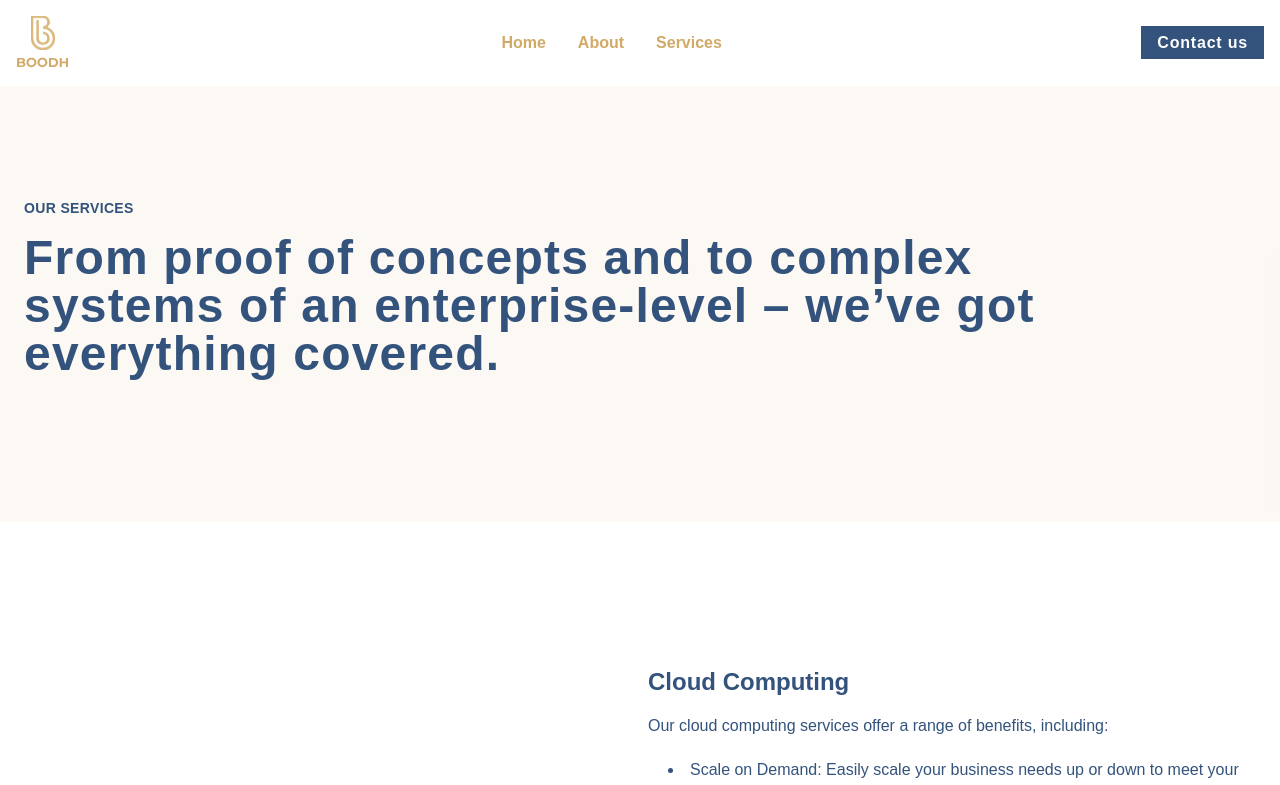
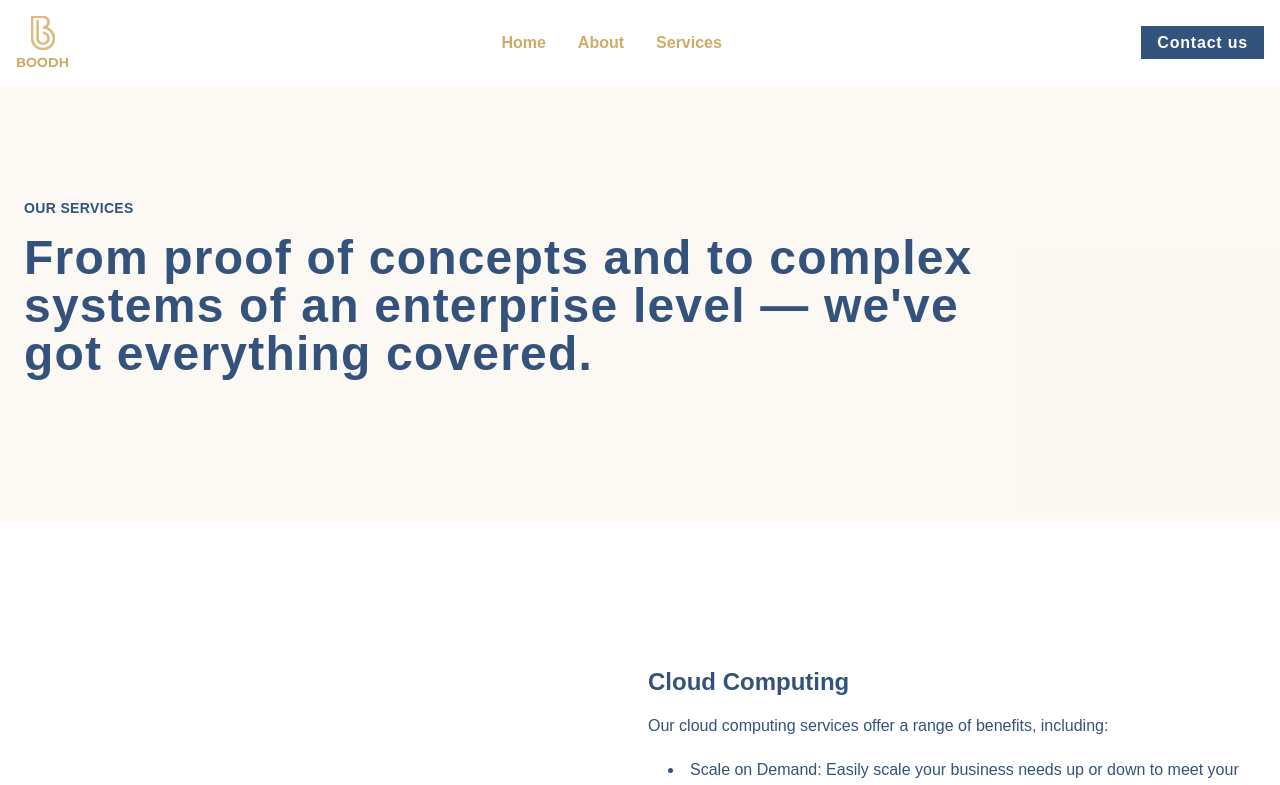
Before and after one commit to bythem/Marketing-website, a Next.js app: page /services in a window 1280 px wide. Shown: the top 785 px of the page. Built offline with nearby package versions, Linux system fonts and the light colour scheme.

Commit message:
bug fixes

```diff
--- a/components/Hero.tsx
+++ b/components/Hero.tsx
@@ -11,7 +11,7 @@ type LayoutProps = {
     return (
 
     <div className='hero md:px-12 md:py-12 px-6 py-6 max-w-[80%] lg:max-w-[67%] text-center mx-auto md:my-9'>
-        <h1 className='text-themeblue md:text-7xl text-2xl font-extrabold my-6'>Let's Empower your Next Generation
+        <h1 className='text-themeblue md:text-7xl text-2xl font-extrabold my-6'>Let&apos;s Empower your Next Generation
         Digital <span className='text-gold'>Product</span>
          and <span className='text-gold'>Workforce</span> Together </h1>
         <button className='bg-themeblue text-white md:px-8 md:py-6 md:my-12 my-4 px-3 py-4 hover:bg-themeblue/95  md:text-lg text-sm'>
--- a/pages/services.tsx
+++ b/pages/services.tsx
@@ -25,7 +25,7 @@ export default function Home() {
             Our Services
           </div>
           <h2 className="mb-12 text-themeblue lg:text-5xl tracking-wide text-3xl font-bold lg:max-w-5xl text-left  tracking-tighter">
-          From proof of concepts and to complex systems of an enterprise-level – we’ve got everything covered.
+          From proof of concepts and to complex systems of an enterprise level &mdash; we&apos;ve got everything covered.
           </h2>
           </div>
         </div>
```
